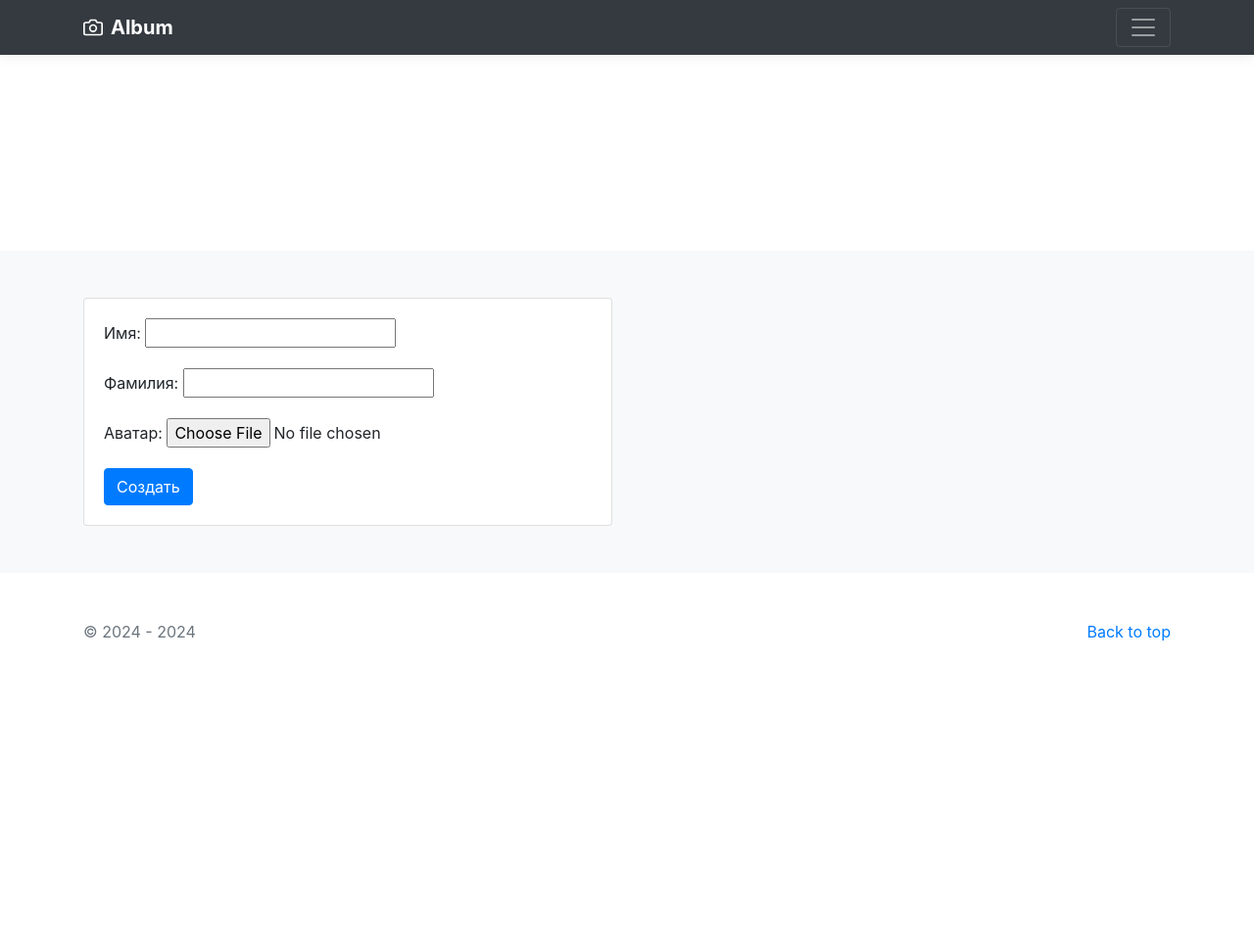
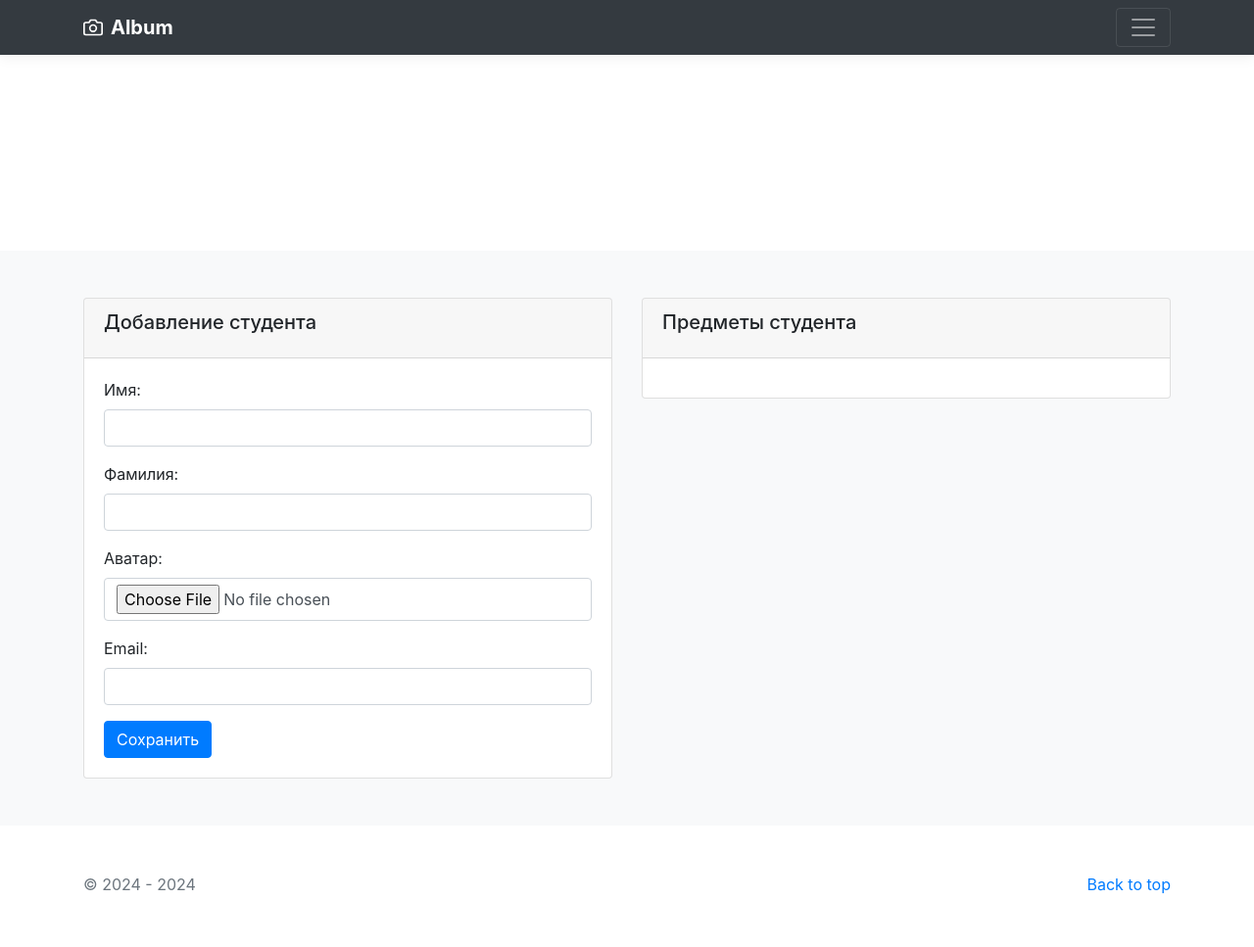
Before and after one commit to tatyanaharlamova/project_5, a Django app: page /create/ in a window 1280 px wide. Shown: the whole page at 98% size. Before the commit the page ends 655 px from the top, so only its background shows below. Run offline with Django 5.2, Linux system fonts and the light colour scheme; some libraries are stand-ins or nearby versions.

Commit message:
Урок 22.1

```diff
--- /dev/null
+++ b/main/forms.py
@@ -0,0 +1,30 @@
+from django import forms
+from main.models import Students, Subject
+
+
+class StyleFormMixin:
+    def __init__(self, *args, **kwargs):
+        super().__init__(*args, **kwargs)
+        for field_name, field in self.fields.items():
+            field.widget.attrs['class'] = 'form-control'
+
+
+class StudentsForm(StyleFormMixin, forms.ModelForm):
+
+    class Meta:
+        model = Students
+        # fields = '__all__'
+        fields = ('first_name', 'last_name', 'avatar', 'email', )
+        # exclude = ('is_active', )
+
+    def clean_email(self):
+        cleaned_data = self.cleaned_data['email']
+        if 'sky.pro' not in cleaned_data:
+            raise forms.ValidationError('Почта должна отностиься к учебному заведению')
+        return cleaned_data
+
+
+class SubjectForm(StyleFormMixin, forms.ModelForm):
+    class Meta:
+        model = Subject
+        fields = '__all__'
--- a/main/models.py
+++ b/main/models.py
@@ -7,6 +7,7 @@
     first_name = models.CharField(max_length=100, verbose_name='Имя')
     last_name = models.CharField(max_length=100, verbose_name='Фамилия')
     avatar = models.ImageField(upload_to='students/', verbose_name='Аватар', **NULLABLE)
+    email = models.CharField(max_length=150, verbose_name='email', unique=True, **NULLABLE)
 
     is_active = models.BooleanField(default=True, verbose_name='учится')
 
@@ -17,3 +18,16 @@
         verbose_name = 'студент'
         verbose_name_plural = 'студенты'
         ordering = ('last_name',)
+
+
+class Subject(models.Model):
+    title = models.CharField(max_length=150, verbose_name='Название')
+    description = models.TextField(verbose_name='Описание')
+    student = models.ForeignKey(Students, verbose_name='Студент', on_delete=models.CASCADE)
+
+    def __str__(self):
+        return f'{self.title}'
+
+    class Meta:
+        verbose_name = 'предмет'
+        verbose_name_plural = 'предметы'
--- a/main/templates/main/students_form.html
+++ b/main/templates/main/students_form.html
@@ -2,19 +2,41 @@
 
 {% block content %}
 <div class="col-12">
-    <div class="row">
+    <form class="row" method="post" enctype="multipart/form-data">
         <div class="col-6">
             <div class="card">
+                <div class="card-header">
+                    <h5 class="card-title">Добавление студента</h5>
+                </div>
                 <div class="card-body">
-                    <form method="post" enctype="multipart/form-data">
-                        {% csrf_token %}
-                        {{ form.as_p}}
-                        <button type="submit" class="btn btn-primary">Создать</button>
-                    </form>
+
+                    {% csrf_token %}
+                    {{ form.as_p}}
+                    <button type="submit" class="btn btn-primary">Сохранить</button>
+
                 </div>
             </div>
         </div>
-    </div>
+        <div class="col-6">
+            <div class="card">
+                <div class="card-header">
+                    <h5 class="card-title">Предметы студента</h5>
+                </div>
+                <div class="card-body">
+                    {{ formset.management_form }}
+                    {% for form in formset.forms %}
+                        {{ form.as_p }}
+                        {% if not forloop.last %}
+                          <hr>
+                        {% endif %}
+                    {% endfor %}
+                </div>
+            </div>
+        </div>
+
+
+    </form>
 </div>
 
+
 {% endblock %}
--- a/main/views.py
+++ b/main/views.py
@@ -1,8 +1,10 @@
+from django.forms import inlineformset_factory
 from django.shortcuts import render, get_object_or_404, redirect
 from django.urls import reverse_lazy, reverse
 from django.views.generic import ListView, DetailView, CreateView, UpdateView, DeleteView
 
-from main.models import Students
+from main.forms import StudentsForm, SubjectForm
+from main.models import Students, Subject
 
 
 class StudentListView(ListView):
@@ -37,7 +39,8 @@
 
 class StudentCreateView(CreateView):
     model = Students
-    fields = ('first_name', 'last_name', 'avatar')
+    form_class = StudentsForm
+    # fields = ('first_name', 'last_name', 'avatar')
     success_url = reverse_lazy('main:index')
 
 # def view_student(request, pk):
@@ -48,8 +51,27 @@
 
 class StudentUpdateView(UpdateView):
     model = Students
-    fields = ('first_name', 'last_name', 'avatar')
+    form_class = StudentsForm
+    # fields = ('first_name', 'last_name', 'avatar')
     success_url = reverse_lazy('main:index')
+
+    def get_context_data(self, **kwargs):
+        context_data = super().get_context_data(**kwargs)
+        SubjectFormset = inlineformset_factory(Students, Subject, form=SubjectForm, extra=1)
+        if self.request.method == 'POST':
+            context_data['formset'] = SubjectFormset(self.request.POST, instance=self.object)
+        else:
+            context_data['formset'] = SubjectFormset(instance=self.object)
+        return context_data
+
+    def form_valid(self, form):
+        formset = self.get_context_data()['formset']
+        self.object = form.save()
+        if formset.is_valid():
+            formset.instance = self.object
+            formset.save()
+
+        return super().form_valid(form)
 
 
 class StudentDeleteView(DeleteView):
```
Also changed, not shown: main/admin.py (+8 -1 lines), main/migrations/0003_subject.py (added), main/migrations/0004_students_email.py (added).
